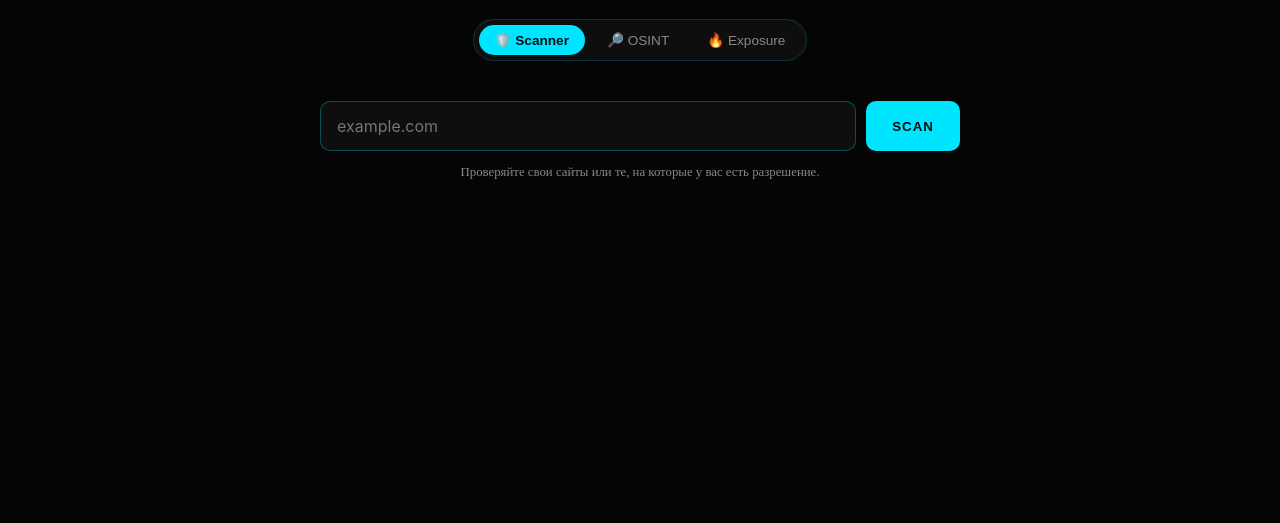
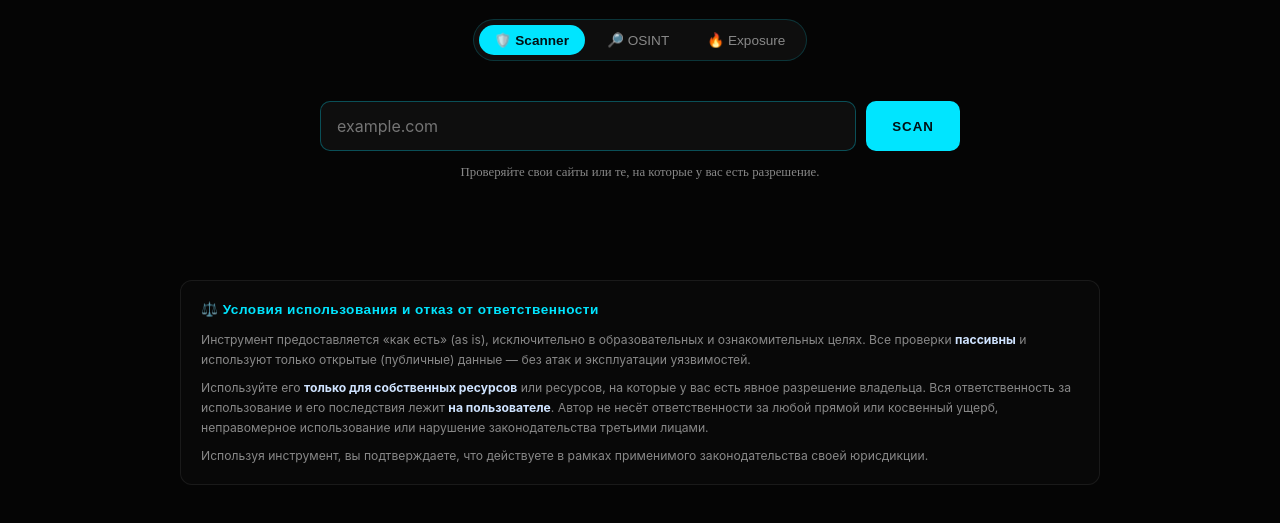
Before and after one commit to daurencd01/Portfolio-Dauren, a plain HTML site: page scanner.html in a window 1280 px wide. Shown: the part 241-764 px from the top of the page. Drawn offline with Linux system fonts and the light colour scheme.

Commit message:
feat: add terms-of-use / liability disclaimer to all tool pages
Authorized-use-only, as-is, no-warranty, user-bears-responsibility
notice on scanner/osint/exposure pages.

```diff
--- a/css/scanner.css
+++ b/css/scanner.css
@@ -224,6 +224,16 @@
   .tag-list { max-height: 200px; }
 }
 
+/* ---- Legal / disclaimer ---- */
+.legal { margin: 46px 0 0; padding: 18px 20px; border: 1px solid rgba(255,255,255,.07);
+  border-radius: 12px; background: rgba(255,255,255,.015); color: var(--text-dim);
+  font-family: var(--font-body); font-size: .76rem; line-height: 1.65; }
+.legal strong { display: block; margin-bottom: 8px; color: var(--neon-blue);
+  font-family: var(--font-sub); font-size: .85rem; letter-spacing: .5px; }
+.legal p { margin: 0 0 8px; }
+.legal p:last-child { margin-bottom: 0; }
+.legal b { color: #cfe3ff; }
+
 /* ---- print / PDF ---- */
 @media print {
   body { background: #fff !important; color: #111 !important; }
--- a/scanner.html
+++ b/scanner.html
@@ -51,6 +51,19 @@
 
         <div class="scan-status" id="scanStatus"></div>
         <div class="scan-results" id="scanResults"></div>
+
+        <footer class="legal">
+            <strong>⚖️ Условия использования и отказ от ответственности</strong>
+            <p>Инструмент предоставляется «как есть» (as is), исключительно в образовательных и
+               ознакомительных целях. Все проверки <b>пассивны</b> и используют только открытые
+               (публичные) данные — без атак и эксплуатации уязвимостей.</p>
+            <p>Используйте его <b>только для собственных ресурсов</b> или ресурсов, на которые у вас
+               есть явное разрешение владельца. Вся ответственность за использование и его последствия
+               лежит <b>на пользователе</b>. Автор не несёт ответственности за любой прямой или
+               косвенный ущерб, неправомерное использование или нарушение законодательства третьими лицами.</p>
+            <p>Используя инструмент, вы подтверждаете, что действуете в рамках применимого законодательства
+               своей юрисдикции.</p>
+        </footer>
     </main>
 
     <script src="js/scanner.js"></script>
```
Also changed, not shown: exposure.html (+12 -0 lines), osint.html (+12 -0 lines).
